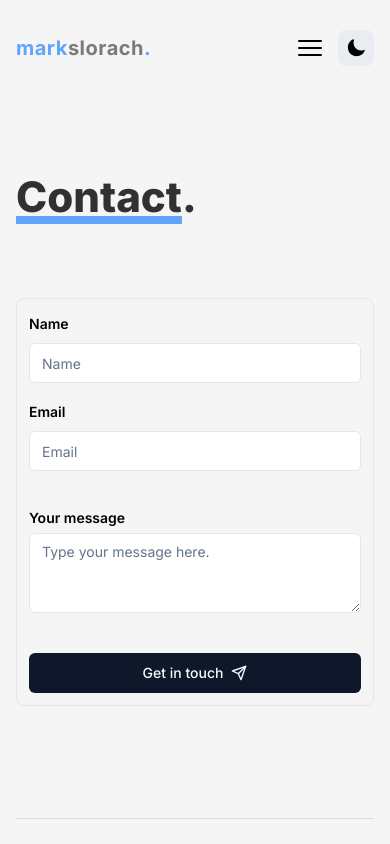
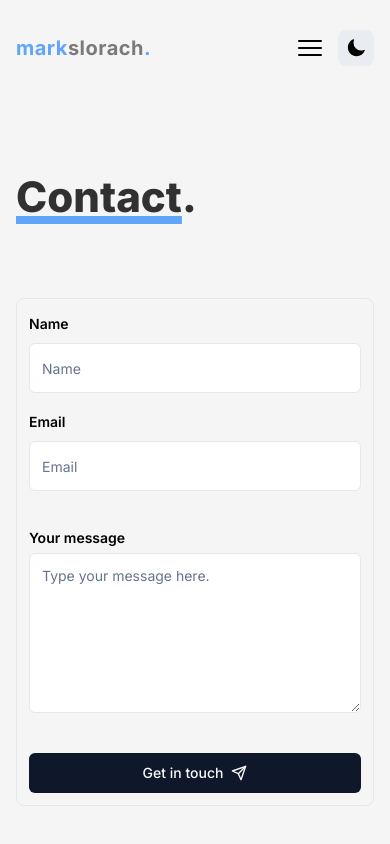
Before and after one commit to markslorach/portfolio_website, a Next.js app: page /contact in a window 390 px wide. Shown: the top 844 px of the page. Built offline with nearby package versions, Linux system fonts and the light colour scheme.

Commit message:
updated homepage mobile view links

```diff
--- a/app/(site)/(home)/page.tsx
+++ b/app/(site)/(home)/page.tsx
@@ -17,6 +17,7 @@ export default async function Home() {
 
   return (
     <main>
+      <div className="mb-28">
         <Hero />
 
         <div className="mb-8 flex justify-between">
@@ -25,11 +26,19 @@ export default async function Home() {
             className="hidden flex-col justify-end font-medium text-black/70 underline decoration-blue-400 decoration-2 underline-offset-2 sm:inline-flex"
             href="/projects#top"
           >
-          View projects
+            View all projects
           </Link>
         </div>
 
         <HomeProjectList project={projects.slice(0, 4)} />
+        <div className="mb-20">
+          <Link
+            className="font-medium text-black/70 underline decoration-blue-400 decoration-2 underline-offset-2 sm:hidden"
+            href="/projects#top"
+          >
+            View all projects
+          </Link>
+        </div>
 
         <div className="mb-8 flex justify-between">
           <h2 className="heading-h2">Latest Posts</h2>
@@ -37,11 +46,18 @@ export default async function Home() {
             className="hidden flex-col justify-end font-medium text-black/70 underline decoration-blue-400 decoration-2 underline-offset-2 sm:inline-flex"
             href="/blog#top"
           >
-          View posts
+            View all posts
           </Link>
         </div>
 
         <HomeBlogList blogs={blogs.slice(0, 4)} />
+        <Link
+          className="font-medium text-black/70 underline decoration-blue-400 decoration-2 underline-offset-2 sm:hidden"
+          href="/blog#top"
+        >
+          View all posts
+        </Link>
+      </div>
     </main>
   );
 }
--- a/app/(site)/contact/Contact.tsx
+++ b/app/(site)/contact/Contact.tsx
@@ -15,20 +15,20 @@ const Contact = () => {
             <Label htmlFor="name" className="font-semibold">
               Name
             </Label>
-            <Input type="name" id="name" placeholder="Name" />
+            <Input className="py-6" type="name" id="name" placeholder="Name" />
           </div>
           <div className="space-y-2">
             <Label htmlFor="email" className="font-semibold">
               Email
             </Label>
-            <Input type="email" id="email" placeholder="Email" />
+            <Input className="py-6" type="email" id="email" placeholder="Email" />
           </div>
         </div>
         <div className="my-10 flex flex-col space-y-2">
           <Label htmlFor="message" className="font-semibold">
             Your message
           </Label>
-          <Textarea placeholder="Type your message here." id="message" />
+          <Textarea className="py-3 h-40" placeholder="Type your message here." id="message" />
         </div>
         <Button type="submit" className="w-full">Get in touch<Send className="w-4 h-4 ml-2"/></Button>
       </form>
--- a/app/components/HomeBlogList.tsx
+++ b/app/components/HomeBlogList.tsx
@@ -18,7 +18,7 @@ const HomeBlogList = ({ blogs }: { blogs: BlogPost[] }) => {
   };
 
   return (
-    <section className="mb-28">
+    <section className="mb-4 sm:mb-28">
       <div className="flex flex-col space-y-3">
         {blogs.map((post, idx) => {
           const formattedDate = formatDate(post.createdAt);
--- a/app/components/HomeProjectList.tsx
+++ b/app/components/HomeProjectList.tsx
@@ -17,7 +17,7 @@ const HomeProjectList = ({ project }: {project: Project[]}) => {
   };
 
   return (
-    <section className="mb-20">
+    <section className="mb-4 sm:mb-20">
       <div className="grid h-[800px] grid-cols-1 gap-3 sm:h-[400px] sm:grid-cols-11">
         {project.map((project, idx) => (
           <Link
```
Lines whose indentation alone changed are shown as unchanged.
